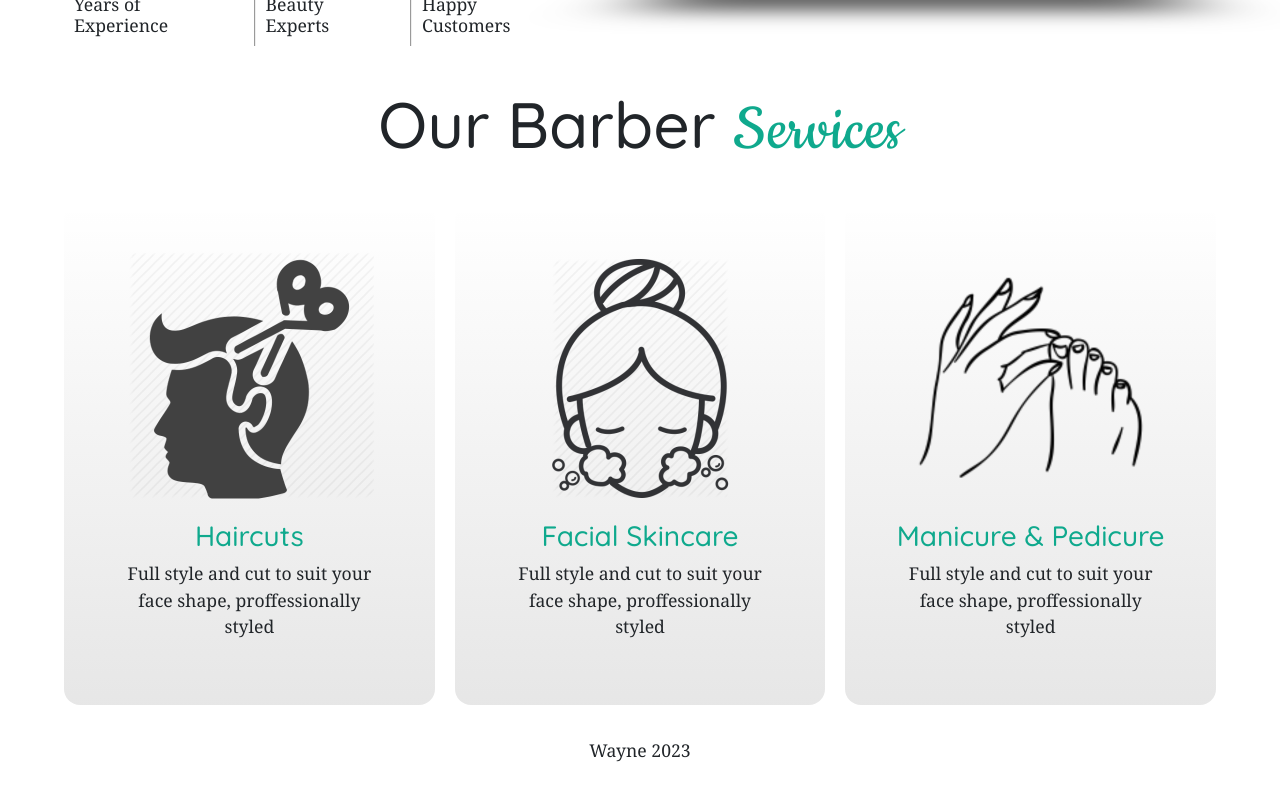
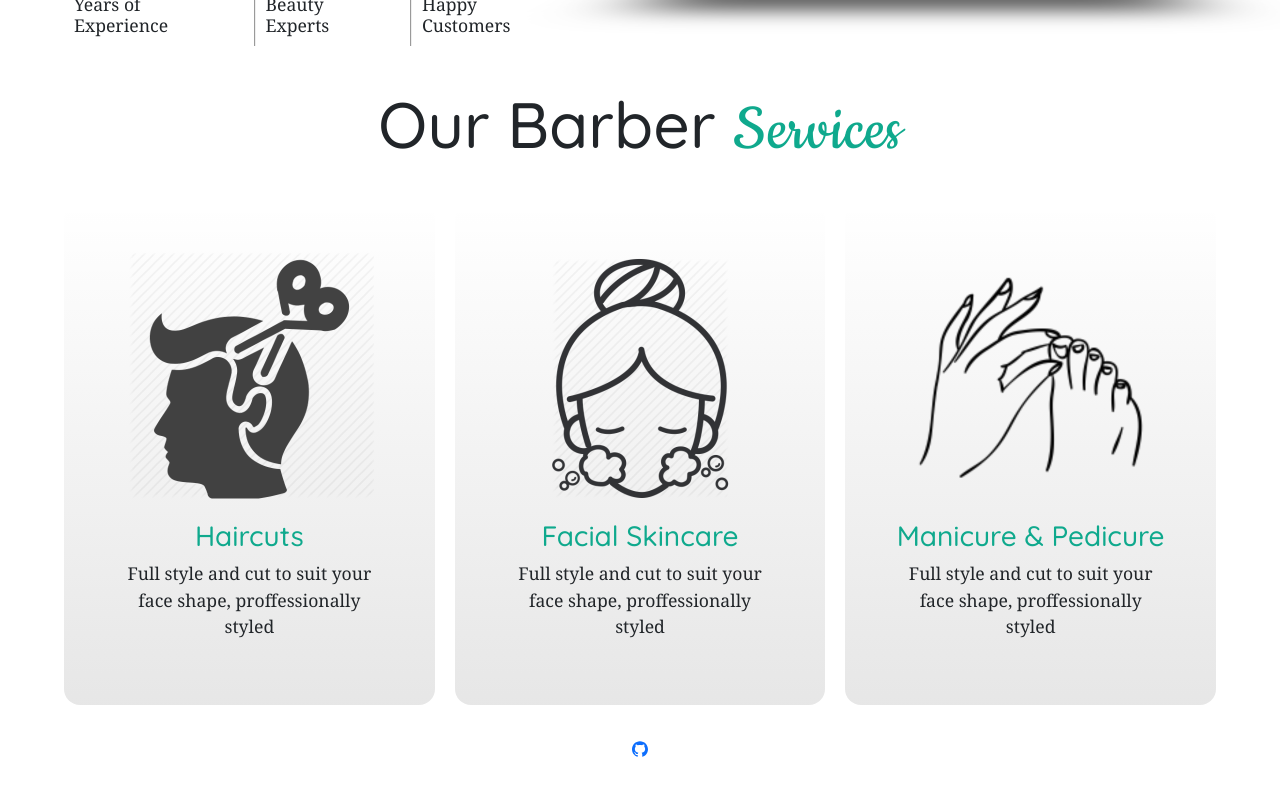
Before and after one commit to waynemorphic/dragonfly-barbershop, a React (Vite) app: page / in a window 1280 px wide. Shown: the part 640-1440 px from the top of the page. Built offline with nearby package versions, Linux system fonts and the light colour scheme.

Commit message:
:sparkles: Update: Github link

```diff
--- a/src/pages/footer/Footer.jsx
+++ b/src/pages/footer/Footer.jsx
@@ -1,9 +1,13 @@
-import './Footer.css'
+import "./Footer.css";
+import { GithubOutlined } from "@ant-design/icons";
+import { Link } from "react-router-dom";
 
 export default function Footer() {
   return (
     <div className="footer">
-      <p>Wayne 2023</p>
+      <Link to="https://github.com/waynemorphic/dragonfly-barbershop">
+        <GithubOutlined />
+      </Link>
     </div>
-  )
+  );
 }
```
